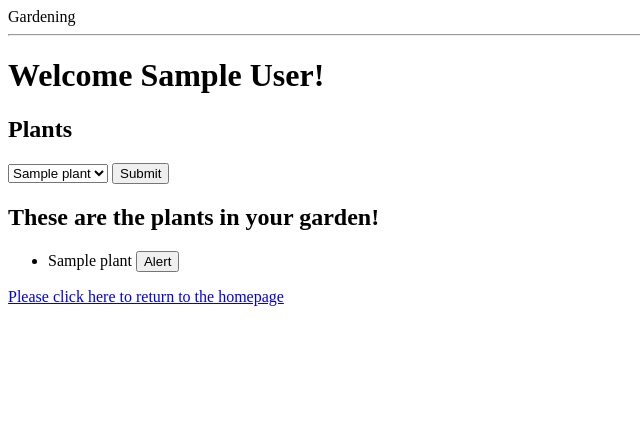
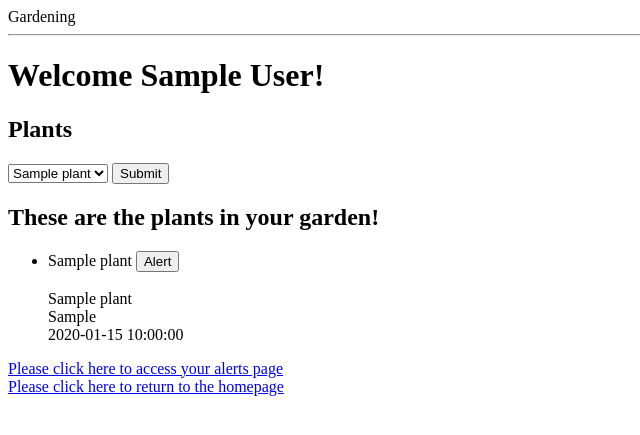
Before and after one commit to rdacso/Gardening-app, a Flask app: template templates/user_info.html in a window 1280 px wide. Shown: the top 435 px of the page, without its empty margins (0-640 px from the left). Run offline with Flask 2, Linux system fonts and the light colour scheme; the template is opened without the code that fills it: values that come from a table or form of the project are taken from there, others are empty; tables that the repository leaves empty hold one stand-in row (values such as "Sample post"); some libraries are stand-ins or nearby versions.

Commit message:
working on alerts. button now referenced to specific up_id

```diff
--- a/model.py
+++ b/model.py
@@ -61,8 +61,7 @@ class UserPlant(db.Model):
     def __repr__(self):
         """Provide helpful representation when printed."""
 
-        return "<UserPlant user_plant_id=%s plant_id=%s user_id=%s qty=%s>" % (
-            self.user_plant_id, self.plant_id, self.user_id, self.qty)
+        return "<UserPlant up_id=%s plant_id=%s user_id=%s qty=%s>" % (self.up_id, self.plant_id, self.user_id, self.qty)
 
 
 class PlantType(db.Model):
@@ -126,7 +125,7 @@ class Alert(db.Model):
     alert_type_id = db.Column(db.Integer, db.ForeignKey('alerttype.alert_type_id'))
 
 
-    alerts = db.relationship('UserPlant', backref=db.backref('alerts'))
+    alert = db.relationship('UserPlant', backref=db.backref('alerts'))
     alert_type = db.relationship('AlertType', backref=db.backref('alerts'))
 
     def __repr__(self):
--- a/server.py
+++ b/server.py
@@ -118,7 +118,9 @@ def user_info(user_id):
     user = User.query.get(user_id)
     load_plants = PlantType.query.all()
     load_alerts = AlertType.query.all()
-    return render_template("user_info.html", user=user, load_plants=load_plants, load_alerts=load_alerts)
+    scheduled_alerts = Alert.query.all()
+    user_weekly_plants = UserPlant.query.all()
+    return render_template("user_info.html", user=user, load_plants=load_plants, load_alerts=load_alerts, scheduled_alerts=scheduled_alerts, user_weekly_plants=user_weekly_plants)
 
 
 @app.route('/addplants', methods=['POST'])
@@ -139,7 +141,7 @@ def add_plants():
     #conditional that searches userplant table for existing plants. if it already exists, plant is left alone. if plant does not exist, it's added to the table.
     if user_plant:
         user_plant.plant_id == plant_id
-        flash('Plant updated!')
+        flash('Plant already exists!')
     else:
         user_plant = UserPlant(plant_id=plant_id, user_id=user_id)
         flash('New plant added')
@@ -154,52 +156,35 @@ def add_plants():
 def add_alerts():
     print "**********************", request.form['alert_type_id']
 
-    user_plant_id = request.form['user_plant_id']
-    alert_type_id = request.form['alert_type_id']
+    user_plant_id = request.form.get('user_plant_id')
+    alert_type_id = request.form.get('alert_type_id')
     date = request.form['date']
     user_id = session.get('user_id')
     print user_id, "******************************"
 
 
-    user_alert = Alert.query.filter_by(alert_type_id=alert_type_id, user_plant_id=user_plant_id ).first()
+    user_alert = Alert.query.filter_by(alert_type_id=alert_type_id, user_plant_id=user_plant_id, date=date ).all()
 
     #conditional that searches userplant table for existing plants. if it already exists, plant is left alone. if plant does not exist, it's added to the table.
     if user_alert:
-        # user_alert.alert_id = alert_id
+        # user_alert.date = date
         flash('Alert updated!')
     else:
-        user_alert = Alert(user_plant_id=user_plant_id, alert_type_id=alert_type_id)
+        user_alert = Alert(user_plant_id=user_plant_id, alert_type_id=alert_type_id, date=date)
         flash('New alert added')
         db.session.add(user_alert)
 
     db.session.commit()
 
 
+    return redirect("/users/" + str(user_id))
 
-    # db.session.add(alert_info)
-    # db.session.add(user_alert)
-    # db.session.commit()
+@app.route('/alerts')
+def alert_display():
 
-
-
-    # user_alert = AlertType.query.filter_by(fertility_bool=fertility_bool, fertility_occurence=fertility_occurence, fertility_alert_date=fertility_alert_date, watering_bool=watering_bool, watering_occurrence=watering_occurrence, watering_alert_date=watering_alert_date, trimming_bool=trimming_bool, trimming_occurrence=trimming_occurrence, trimming_alert_date=trimming_alert_date).first()
-    # print user_alert
-    #conditional that searches userplant table for existing alerts. if it already exists, plant is left alone. if alert does not exist, it's added to the table.
-    # if user_alert:
-    #     user_alert.user_plant_id = user_plant_id
-    #     flash('alert updated!')
-    # else:
-    #     user_alert = Alert(alert_type_id=alert_type_id)
-    #     user_plant.user_id = user_id
-    #     flash('New alert added')
-    #     db.session.add(user_alert)
-
-    # db.session.commit()
-
-
+    user_id = session.get('user_id')
 
     return redirect("/users/" + str(user_id))
-
 
 if __name__ == "__main__":
     # We have to set debug=True here, since it has to be True at the
--- a/templates/user_info.html
+++ b/templates/user_info.html
@@ -16,7 +16,6 @@
     background-color: rgb(0,0,0); /* Fallback color */
     background-color: rgba(0,0,0,0.4); /* Black w/ opacity */
 }
-
 /* Modal Content/Box */
 .modal-content {
     background-color: #fefefe;
@@ -25,7 +24,6 @@
     border: 1px solid #888;
     width: 80%; /* Could be more or less, depending on screen size */
 }
-
 /* The Close Button */
 .close {
     color: #aaa;
@@ -33,14 +31,12 @@
     font-size: 28px;
     font-weight: bold;
 }
-
 .close:hover,
 .close:focus {
     color: black;
     text-decoration: none;
     cursor: pointer;
 }
-
 </style>
 <h1>Welcome {{ user.first_name }} {{ user.last_name }}!</h1>
 
@@ -70,7 +66,7 @@
                 <button id='{{ plant.up_id }}' class='alertButton' name='user_plant'>Alert</button>
 
                 <!-- The Modal -->
-                <div id='alertModal' class='modal'>
+                <div id='modal{{ plant.up_id }}' class='modal'>
 
                   <!-- Modal content -->
                   <div class='modal-content'>
@@ -85,16 +81,24 @@
                       </select><br>
                       <label>Next care date: </label><input type='date' name='date'>
 
-                        <input type='submit'>
+                        <input type='submit' value='{{ plant.up_id }}'>
                       </form>
                   </div>
                 </div>
+
+                <form action='/alerts', id='{{ plant.up_id }}'>
+                <input type='hidden' value='{{ plant.up_id }}' name='user_plant_id'>
+                  {% for alert in user_alert %}<br>
+                   {{ alert.alert.plant_type.common_name }} <br>
+                   {{ alert.alert_type.alert_type }}<br>
+                   {{ alert.date }} <br>
+                  {% endfor %}
+              </form>
           </li>
       {% endfor %}
     </ul>
 
-
-
+<a href='\alerts'> Please click here to access your alerts page </a><br>
 <a href='\'> Please click here to return to the homepage </a>
 
 
@@ -102,27 +106,24 @@
 <script>
 // Get the button that opens the modal
 // When the user clicks on the button, open the modal
-$('.alertButton').on('click',function() {alertModal.style.display = 'block';});
+{% for plant in user.userplants %}
+  $('#{{ plant.up_id }}').on('click',function() {
+    var alertModal = document.getElementById('modal{{ plant.up_id }}');
+    alertModal.style.display = 'block';});
 
-$()
-
+{% endfor %}
 </script>
 <script type='text/javascript'>
 'use strict';
-
 // Get the modal
-var alertModal = document.getElementById('alertModal');
-
 
 // Get the <span> element that closes the modal
 var close = document.getElementsByClassName('close')[0];
-
 // When the user clicks on <span> (x), close the modal
 close.onclick = function() {
     console.log("clicked close");
     alertModal.style.display = 'none';
 }
-
 // When the user clicks anywhere outside of the modal, close it
 window.onclick = function(event) {
     console.log("clicked window");
```
